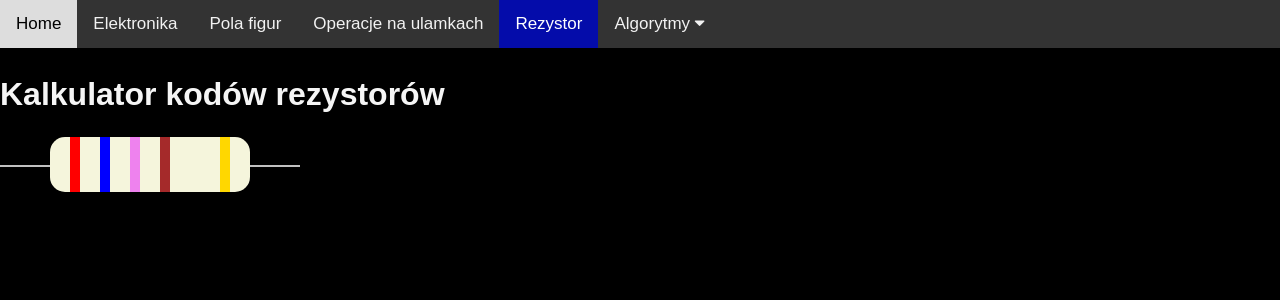
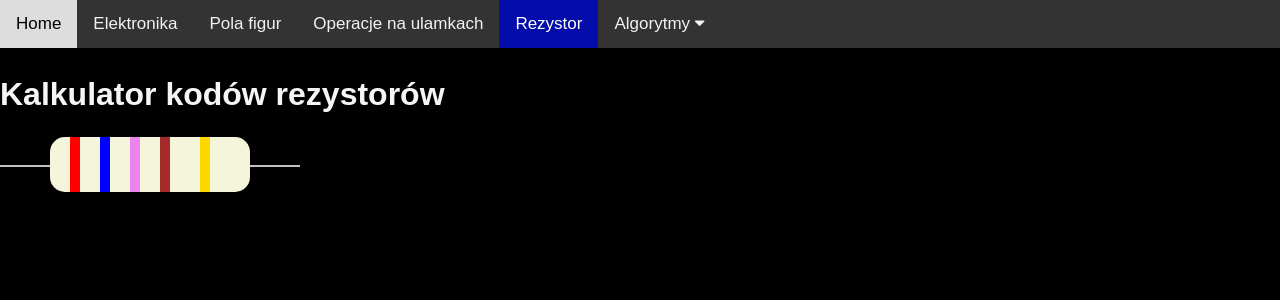
Before and after one commit to lon40seminarium-kotzian-oskar/lon40seminarium-kotzian-oskar-ale-moze-dziala, a Django app: page /rezystor/ in a window 1280 px wide. Shown: the top 300 px of the page. Run offline with Django 5.2, Linux system fonts and the light colour scheme; data that the repository does not hold is empty.

```diff
--- a/rezystor/static/rezystor/style.css
+++ b/rezystor/static/rezystor/style.css
@@ -62,6 +62,6 @@
     width: 10px;
     height: 100%;
     background-color: gold;
-    margin-left: 50px;
+    margin-left: 30px;
     z-index: 3;
 }
```
